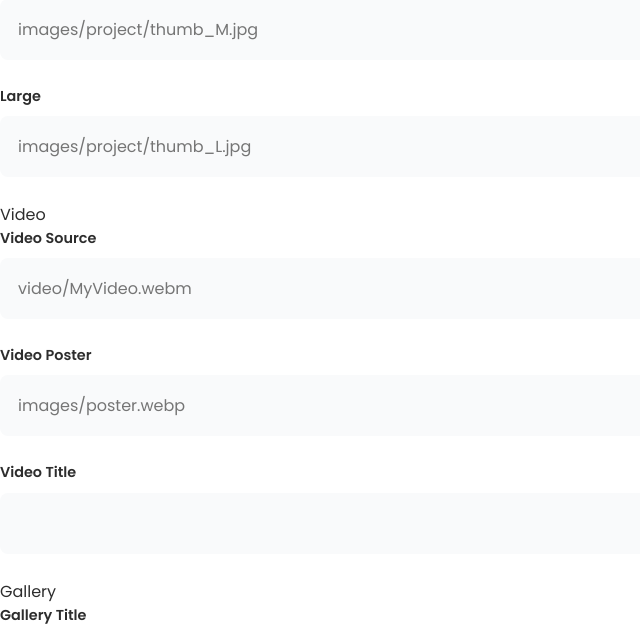
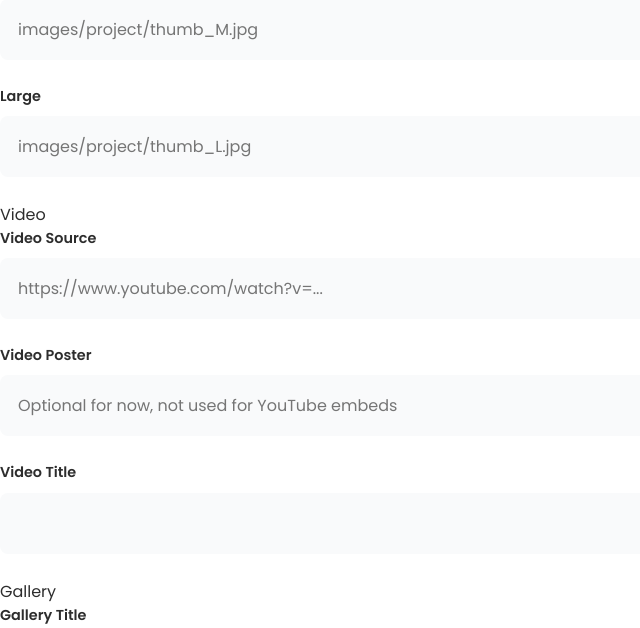
Before and after one commit to Alex4747-J/Alex_Nguyen-Portfolio, a PHP site: page /admin/add-project.php in a window 1280 px wide. Shown: the part 2337-2965 px from the top of the page, without its empty margins (0-640 px from the left). Run offline with PHP 8.4, Linux system fonts and the light colour scheme; the visitor is signed in with stand-in values (Sample User, id 1).

Commit message:
Update video field placeholders/layout in admin
Improve admin project forms for video inputs: change placeholders to suggest YouTube URLs for video_src and mark video_poster as optional (not used for YouTube embeds). Rearrange the video_src input in edit-project.php to sit inside the form row with a placeholder. Also add final newlines to the modified files.

```diff
--- a/admin/add-project.php
+++ b/admin/add-project.php
@@ -150,12 +150,12 @@ if ($_SERVER['REQUEST_METHOD'] === 'POST') {
                 <div class="admin-section-title">Video</div>
                 <div class="form-group">
                     <label for="video_src">Video Source</label>
-                    <input type="text" id="video_src" name="video_src" placeholder="video/MyVideo.webm">
+                    <input type="text" id="video_src" name="video_src" placeholder="https://www.youtube.com/watch?v=...">
                 </div>
                 <div class="form-row">
                     <div class="form-group">
                         <label for="video_poster">Video Poster</label>
-                        <input type="text" id="video_poster" name="video_poster" placeholder="images/poster.webp">
+                        <input type="text" id="video_poster" name="video_poster" placeholder="Optional for now, not used for YouTube embeds">
                     </div>
                     <div class="form-group">
                         <label for="video_title">Video Title</label>
```
Also changed, not shown: admin/edit-project.php (+4 -6 lines).
